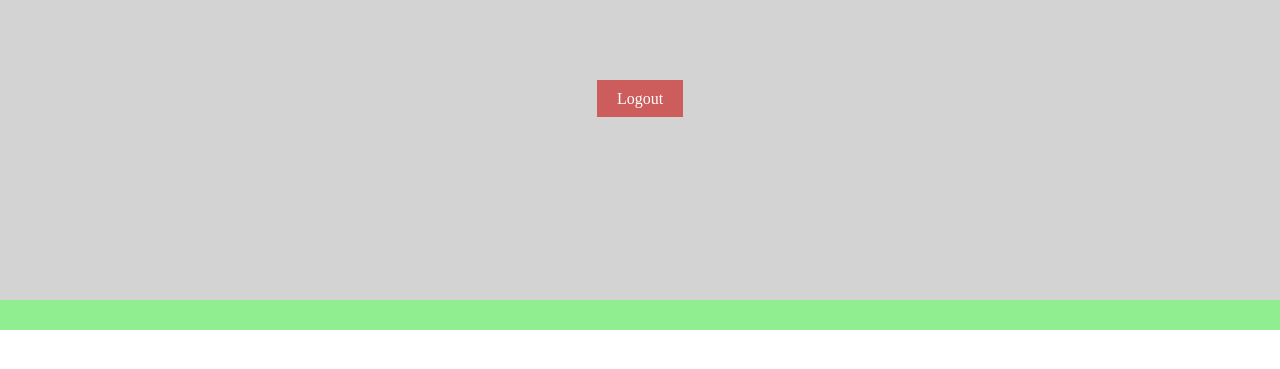
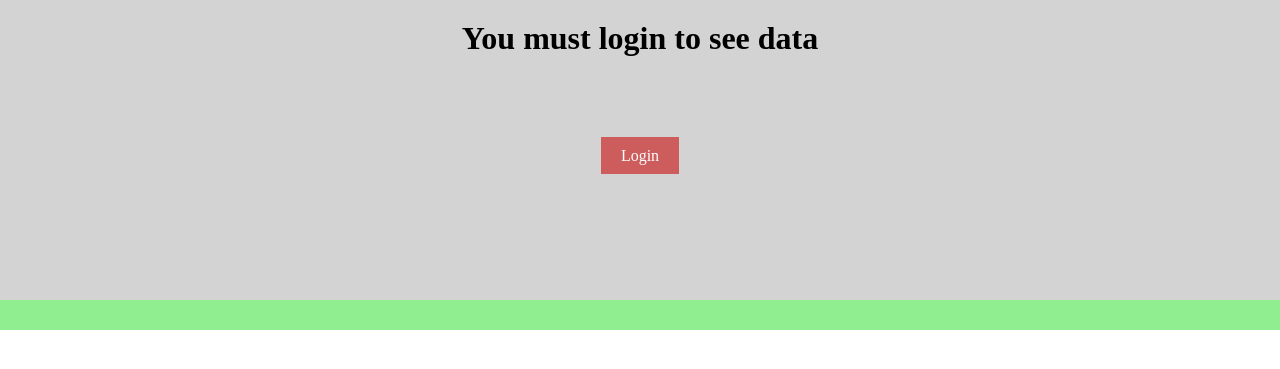
Before and after one commit to NguyenThienLocVN/loginphp, a PHP site: page /home.php in a window 1280 px wide. Shown: the part 48-417 px from the top of the page. Run offline with PHP 8.4, Linux system fonts and the light colour scheme.

Commit message:
Complete login after change login automatic. Register still good.

```diff
--- a/home.php
+++ b/home.php
@@ -18,7 +18,12 @@
 
         </header>
         <div class="content">
-                <a href="logout.php" class="button-action">Logout</a>
+            <?php if(!isset($_SESSION['username'])){ ?>
+                <h1>You must login to see data</h1>
+                <a href="login.php" class="button-action">Login</a>
+            <?php } else { ?>
+                Data
+            <?php } ?>
         </div>
         <footer>
 
--- a/index.php
+++ b/index.php
@@ -21,7 +21,8 @@
                 <a href="logout.php" class="button-action">Logout</a>
                 <a href="reg.php" class="button-action">Register</a>
             <?php } else if(isset($_COOKIE['token'])) { ?>
-               <?php echo 'You are login as <b>'.$_COOKIE['remember_name']. '</b>. Click <a href="home.php">Continue</a> to comfirm' ?>
+               <?php echo 'You are login as <b>'.$_COOKIE['remember_name']. '</b>.' ?>
+            Click <a href="<?php if(!isset($_SESSION['username'])){ ?> login.php <?php } ?>">Continue</a> to comfirm.
             <?php } else { ?>
                 <a href="login.php" class="button-action">Login</a>
                 <a href="reg.php" class="button-action">Register</a>
--- a/login.php
+++ b/login.php
@@ -19,7 +19,7 @@
             <h1>PLEASE LOGIN FORM BELOW</h1>
             <?php include 'app/loginAction.php'; ?>
             <form action='' method='post'>
-                <input type='text' name='username' class="username"  placeholder="Username" value="" /><br />
+<input type='text' name='username' class="username"  placeholder="Username" value="<?php if(isset($_COOKIE['remember_name'])){ echo $_COOKIE['remember_name'] ?>  <?php } ?>" /><br />
                 <input type='password' name='password' class="password" placeholder="Password" value="" /><br />
                 <input type="hidden" name="secret" value="<?php echo $token; ?>">
                 <input type="checkbox" name="remember" class="remember" <?php if(isset($_COOKIE["remember"])) { ?> checked <?php } ?> > Remember me <br>
```
